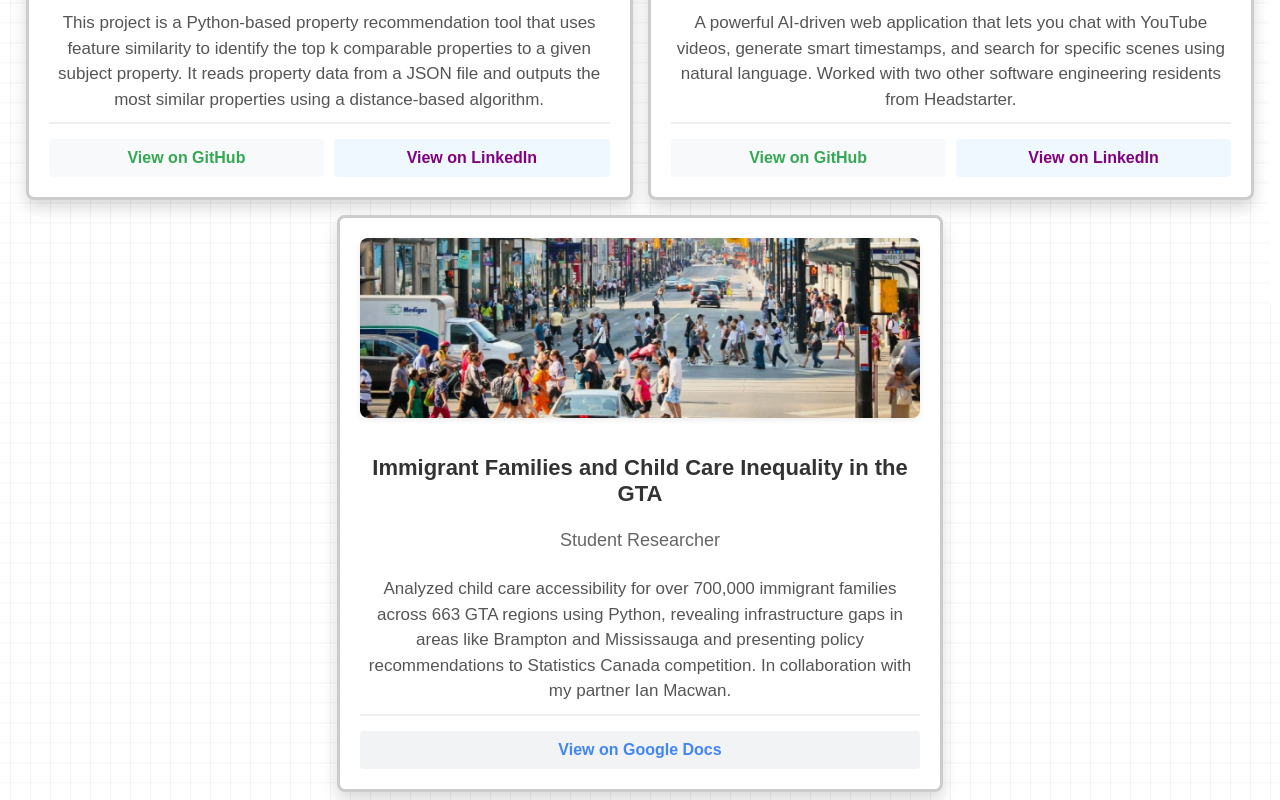
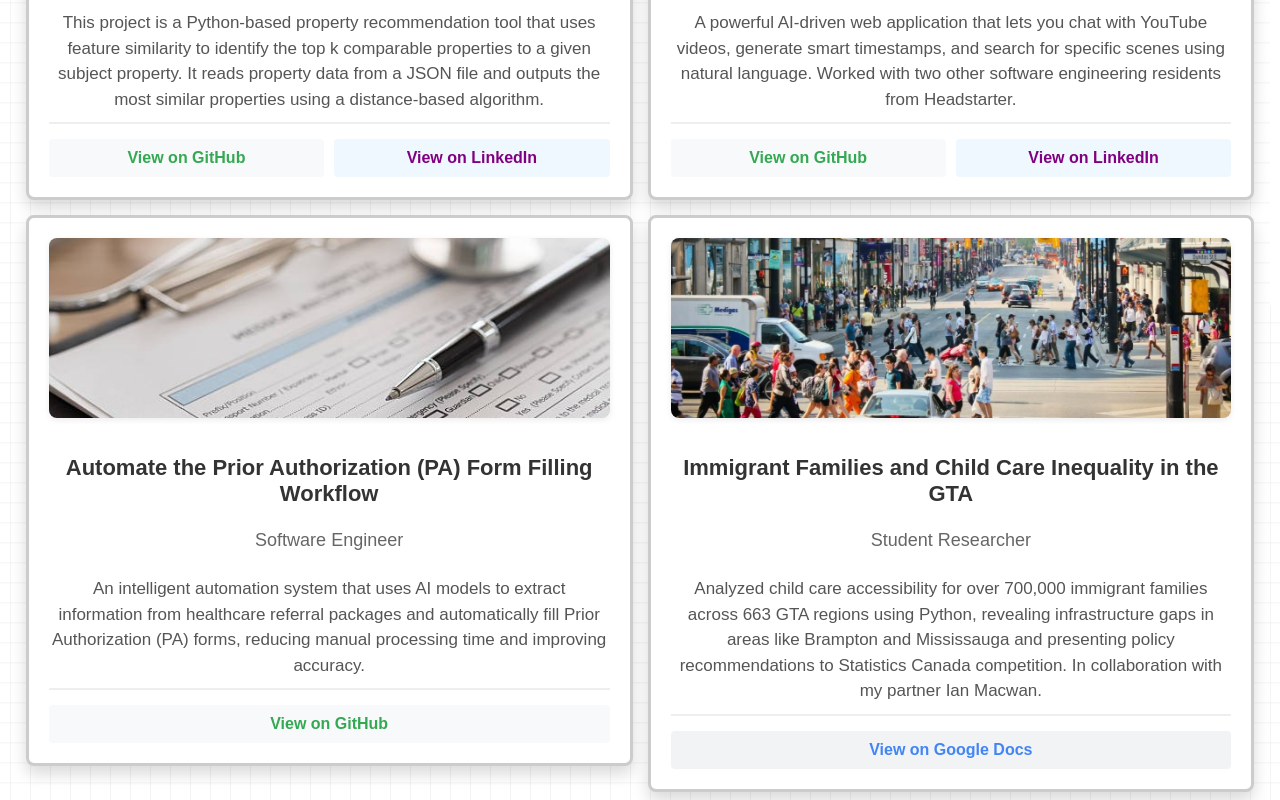
Before and after one commit to Rayan-Roshan21/Rayan_Roshan_website, a React (Vite) app in the folder Rayan_Roshan_Website/: page /projects in a window 1280 px wide. Shown: the part 535-1335 px from the top of the page. Built offline with nearby package versions, Linux system fonts and the light colour scheme.

Commit message:
Another project has been added.

```diff
--- a/Rayan_Roshan_Website/src/Pages/Projects.jsx
+++ b/Rayan_Roshan_Website/src/Pages/Projects.jsx
@@ -8,6 +8,7 @@ import '../Components/Projects_component/Project.css';
 import PropertyImage from '../assets/property-image.jpg';
 import multimodalImage from '../assets/multimodal video analysis.png';
 import torontoImage from '../assets/toronto-photo.jpg';
+import medicalFormImage from '../assets/medical_form.jpg';
 
 function Projects() {
   return (
@@ -29,7 +30,9 @@ function Projects() {
           <a className = "project-github" href="https://github.com/Rayan-Roshan21/Property-Recommendation-System" target="_blank" rel="noopener noreferrer">View on GitHub</a>
           <a className = "project-linkedin" href="https://www.linkedin.com/feed/update/urn:li:activity:7333915404685254658/" target="_blank" rel="noopener noreferrer">View on LinkedIn</a>
         </div>
-      </div>      <div className='project-container'>
+      </div>
+
+      <div className='project-container'>
         <img className = "project-image" src={multimodalImage} alt="Related image of project." />
         <p className='project_name'>Multimodal Video Analysis</p>
         <p className='project-role'>Software Engineer/Project Manager</p>
@@ -39,6 +42,17 @@ function Projects() {
            <a className = "project-linkedin" href="https://www.linkedin.com" target="_blank" rel="noopener noreferrer">View on LinkedIn</a>
         </div>
       </div>
+      <div className='project-container'>
+        <img className = "project-image" src={medicalFormImage} alt="Related image of project." />
+        <p className='project_name'>
+Automate the Prior Authorization (PA) Form Filling Workflow</p>
+        <p className='project-role'>Software Engineer</p>
+        <p className='project-description'>An intelligent automation system that uses AI models to extract information from healthcare referral packages and automatically fill Prior Authorization (PA) forms, reducing manual processing time and improving accuracy.</p>
+        <div className='project-buttons'>
+          <a className = "project-github" href="https://github.com/Rayan-Roshan21/mandolin-project" target="_blank" rel="noopener noreferrer">View on GitHub</a>
+        </div>
+      </div>
+
       <div className='project-container'>
         <img className = "project-image" src={torontoImage} alt="Related image of project." />
         <p className='project_name'> Immigrant Families and Child Care Inequality in the GTA</p>
```
Also changed, not shown: Rayan_Roshan_Website/src/assets/medical_form.jpg (added).
